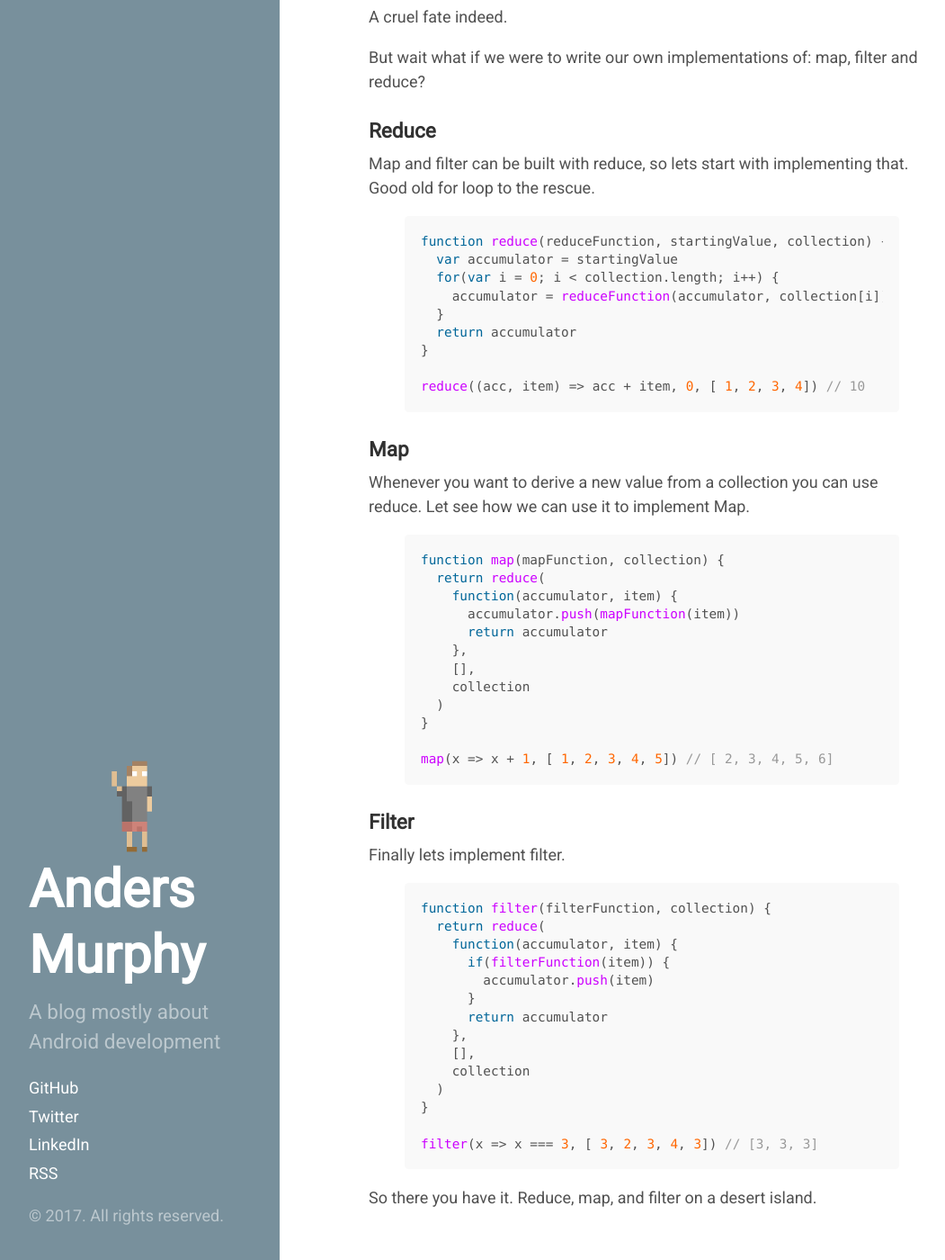
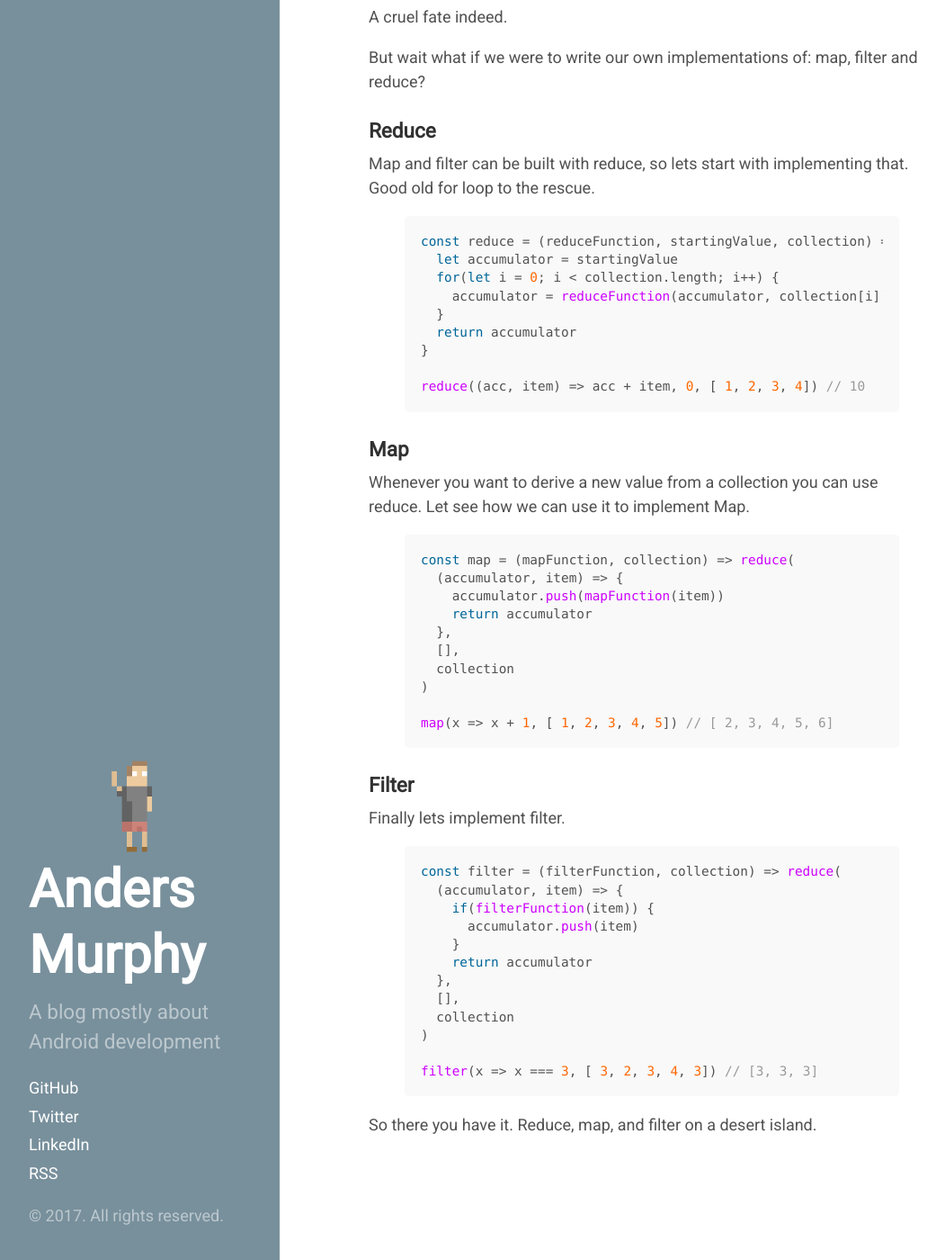
Before and after one commit to andersmurphy/andersmurphy-blog, a Jekyll site: the page built from _posts/2017-12-28-desert-island-code-reduce-map-and-filter.markdown, in a window 1280 px wide and 1400 px high, scrolled down 400 px. Shown: the whole window at 90% size, without its empty margins (13-1064 px from the left). Built offline with Jekyll 4.4.1, drawn with Linux system fonts in a browser that asks for light colours; comment, search, counter and statistics services are not loaded.

Commit message:
Update desert island code reduce map filter

```diff
--- a/_posts/2017-12-28-desert-island-code-reduce-map-and-filter.markdown
+++ b/_posts/2017-12-28-desert-island-code-reduce-map-and-filter.markdown
@@ -22,9 +22,9 @@ Map and filter can be built with reduce, so lets start with implementing that.
 Good old for loop to the rescue.
 
 {% highlight javascript %}
-function reduce(reduceFunction, startingValue, collection) {
-  var accumulator = startingValue
-  for(var i = 0; i < collection.length; i++) {
+const reduce = (reduceFunction, startingValue, collection) => {
+  let accumulator = startingValue
+  for(let i = 0; i < collection.length; i++) {
     accumulator = reduceFunction(accumulator, collection[i])
   }
   return accumulator
@@ -39,16 +39,14 @@ Whenever you want to derive a new value from
 a collection you can use reduce. Let see how we can use it to implement Map.
 
 {% highlight javascript %}
-function map(mapFunction, collection) {
-  return reduce(
-    function(accumulator, item) {
-      accumulator.push(mapFunction(item))
-      return accumulator
-    },
-    [],
-    collection
-  )
-}
+const map = (mapFunction, collection) => reduce(
+  (accumulator, item) => {
+    accumulator.push(mapFunction(item))
+    return accumulator
+  },
+  [],
+  collection
+)
 
 map(x => x + 1, [ 1, 2, 3, 4, 5]) // [ 2, 3, 4, 5, 6]
 {% endhighlight %}
@@ -58,18 +56,16 @@ map(x => x + 1, [ 1, 2, 3, 4, 5]) // [ 2, 3, 4, 5, 6]
 Finally lets implement filter.
 
 {% highlight javascript %}
-function filter(filterFunction, collection) {
-  return reduce(
-    function(accumulator, item) {
-      if(filterFunction(item)) {
-        accumulator.push(item)
-      }
-      return accumulator
-    },
-    [],
-    collection
-  )
-}
+const filter = (filterFunction, collection) => reduce(
+  (accumulator, item) => {
+    if(filterFunction(item)) {
+      accumulator.push(item)
+    }
+    return accumulator
+  },
+  [],
+  collection
+)
 
 filter(x => x === 3, [ 3, 2, 3, 4, 3]) // [3, 3, 3]
 {% endhighlight %}
```
